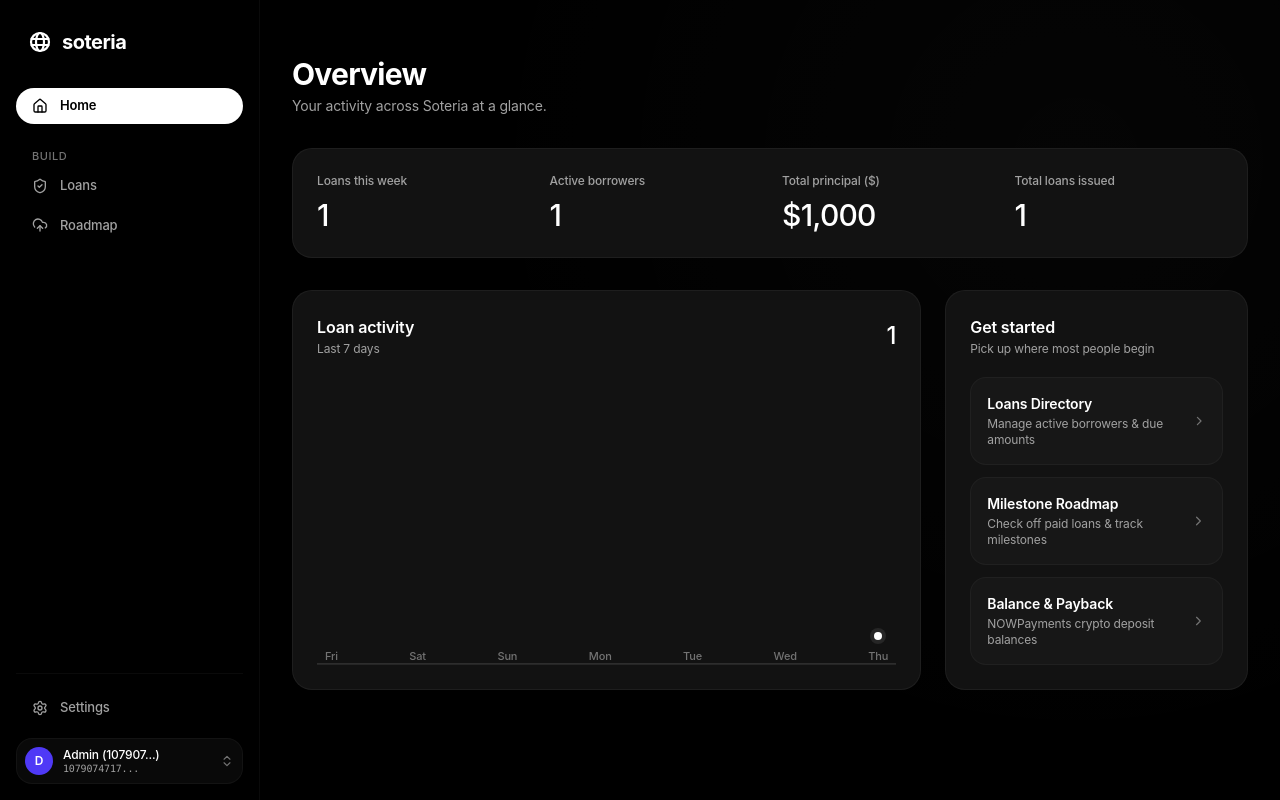
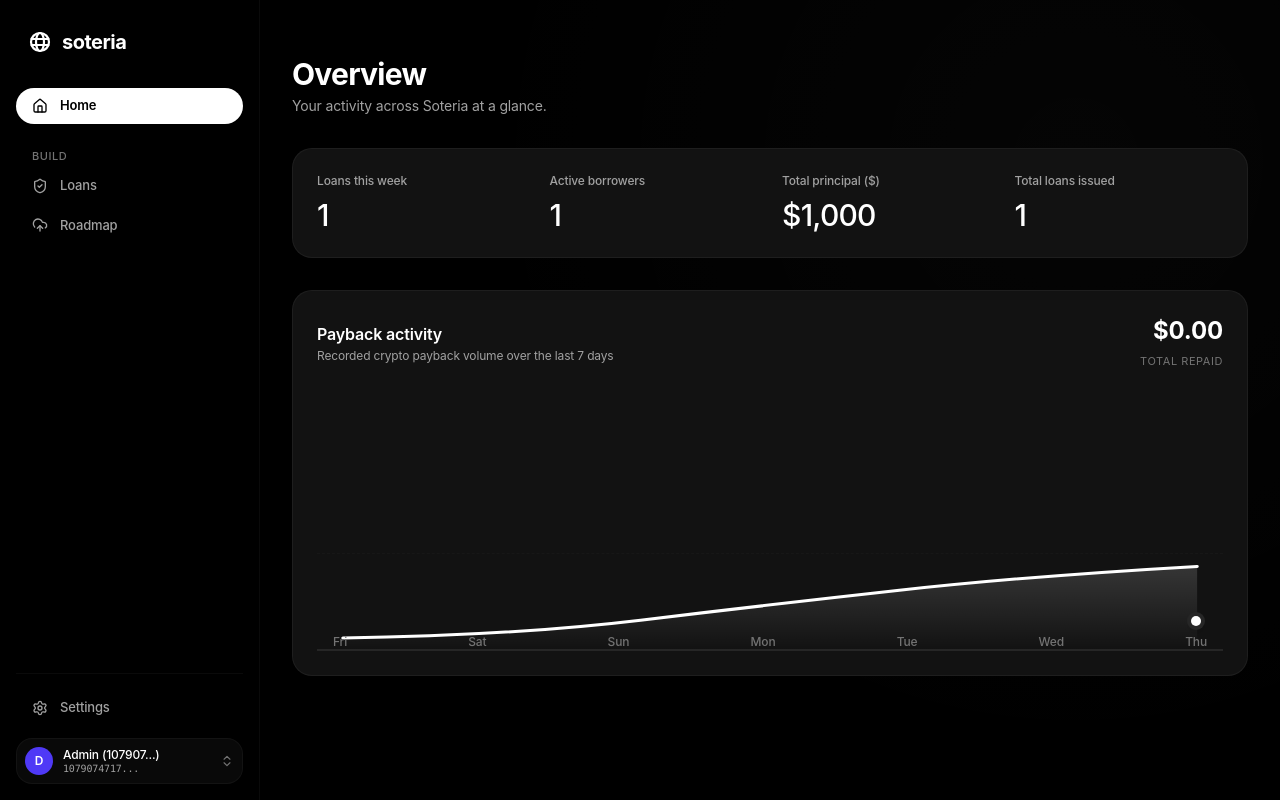
Before and after one commit to Sotarium/sotarium-dashboard, a Next.js app: page / in a window 1280 px wide. Built offline with nearby package versions, Linux system fonts and the light colour scheme.

Commit message:
Transform home graph into full-width Payback Activity graph, remove Get Started card

```diff
--- a/src/app/page.tsx
+++ b/src/app/page.tsx
@@ -2,8 +2,6 @@
 
 import { useState, useEffect } from 'react';
 import { Loan } from '@/lib/data';
-import Link from 'next/link';
-import { ChevronRight } from 'lucide-react';
 
 export default function OverviewPage() {
   const [loans, setLoans] = useState<Loan[]>([]);
@@ -17,6 +15,7 @@ export default function OverviewPage() {
 
   const totalPrincipal = loans.reduce((acc, l) => acc + l.principal, 0);
   const totalRepaid = loans.reduce((acc, l) => acc + l.repaidAmount, 0);
+  const totalOutstanding = loans.reduce((acc, l) => acc + (l.totalDue - l.repaidAmount), 0);
   const activeLoans = loans.filter((l) => l.status === 'active').length;
   const totalLoansCount = loans.length;
 
@@ -50,80 +49,61 @@ export default function OverviewPage() {
         </div>
       </div>
 
-      {/* Main Grid: Chart & Get Started List */}
-      <div className="grid grid-cols-1 lg:grid-cols-3 gap-6">
-        {/* Left Card: Activity Chart Area */}
-        <div className="lg:col-span-2 soteria-card p-6 flex flex-col justify-between min-h-[300px]">
-          <div>
+      {/* Full Width Payback Activity Graph Container */}
+      <div className="soteria-card p-6 space-y-6">
         <div className="flex items-center justify-between">
           <div>
-                <h3 className="text-base font-semibold text-white">Loan activity</h3>
-                <p className="text-xs text-neutral-400 mt-0.5">Last 7 days</p>
+            <h3 className="text-base font-semibold text-white">Payback activity</h3>
+            <p className="text-xs text-neutral-400 mt-0.5">Recorded crypto payback volume over the last 7 days</p>
           </div>
-              <div className="text-2xl font-medium text-white">{activeLoans}</div>
+          <div className="text-right">
+            <div className="text-2xl font-bold text-white">${totalRepaid.toFixed(2)}</div>
+            <span className="text-[11px] text-neutral-500 uppercase tracking-wider">Total Repaid</span>
           </div>
         </div>
 
-          {/* Minimal Line Chart Representation */}
-          <div className="h-44 w-full flex flex-col justify-end pt-6">
-            <div className="w-full border-b border-neutral-800 relative h-32 flex items-end">
-              {/* Subtle line graph baseline */}
-              <div className="absolute inset-x-0 bottom-0 h-px bg-neutral-700/60" />
-              <div className="w-full flex justify-between items-end px-2">
+        {/* Minimalist Line Chart Area */}
+        <div className="h-64 w-full flex flex-col justify-end pt-8">
+          <div className="w-full border-b border-neutral-800 relative h-48 flex items-end">
+            {/* Horizontal baseline and grid line */}
+            <div className="absolute inset-x-0 bottom-0 h-px bg-neutral-800" />
+            <div className="absolute inset-x-0 bottom-24 h-px border-b border-dashed border-neutral-900" />
+
+            {/* SVG Trend Line */}
+            <svg className="w-full h-full overflow-visible absolute inset-0" preserveAspectRatio="none" viewBox="0 0 700 160">
+              <defs>
+                <linearGradient id="paybackGradient" x1="0" y1="0" x2="0" y2="1">
+                  <stop offset="0%" stopColor="#ffffff" stopOpacity="0.15" />
+                  <stop offset="100%" stopColor="#ffffff" stopOpacity="0.0" />
+                </linearGradient>
+              </defs>
+              <path
+                d="M 20 150 Q 150 148, 250 135 T 450 110 T 680 90"
+                fill="none"
+                stroke="#ffffff"
+                strokeWidth="2.5"
+                strokeLinecap="round"
+              />
+              <path
+                d="M 20 150 Q 150 148, 250 135 T 450 110 T 680 90 L 680 160 L 20 160 Z"
+                fill="url(#paybackGradient)"
+              />
+            </svg>
+
+            {/* Days on X Axis */}
+            <div className="w-full flex justify-between items-end px-4 z-10 relative">
               {['Fri', 'Sat', 'Sun', 'Mon', 'Tue', 'Wed', 'Thu'].map((day, idx) => (
                 <div key={day} className="flex flex-col items-center gap-2">
                   {idx === 6 && (
-                      <div className="w-2 h-2 rounded-full bg-white shadow-sm ring-4 ring-neutral-800" />
+                    <div className="w-2.5 h-2.5 rounded-full bg-white shadow-md ring-4 ring-neutral-800" />
                   )}
-                    <span className="text-[11px] text-neutral-500 font-medium">{day}</span>
+                  <span className="text-xs text-neutral-500 font-medium">{day}</span>
                 </div>
               ))}
             </div>
           </div>
         </div>
       </div>
-
-        {/* Right Card: Get Started / Quick Actions */}
-        <div className="soteria-card p-6 flex flex-col">
-          <h3 className="text-base font-semibold text-white">Get started</h3>
-          <p className="text-xs text-neutral-400 mt-0.5 mb-5">Pick up where most people begin</p>
-
-          <div className="space-y-3 flex-1">
-            <Link
-              href="/loans"
-              className="p-4 rounded-2xl bg-[#171717] hover:bg-[#1f1f1f] border border-white/[0.04] transition-all flex items-center justify-between group"
-            >
-              <div>
-                <h4 className="text-sm font-semibold text-white group-hover:text-neutral-100">Loans Directory</h4>
-                <p className="text-xs text-neutral-400 mt-0.5">Manage active borrowers & due amounts</p>
-              </div>
-              <ChevronRight className="w-4 h-4 text-neutral-500 group-hover:text-white transition-colors" />
-            </Link>
-
-            <Link
-              href="/roadmap"
-              className="p-4 rounded-2xl bg-[#171717] hover:bg-[#1f1f1f] border border-white/[0.04] transition-all flex items-center justify-between group"
-            >
-              <div>
-                <h4 className="text-sm font-semibold text-white group-hover:text-neutral-100">Milestone Roadmap</h4>
-                <p className="text-xs text-neutral-400 mt-0.5">Check off paid loans & track milestones</p>
-              </div>
-              <ChevronRight className="w-4 h-4 text-neutral-500 group-hover:text-white transition-colors" />
-            </Link>
-
-            <Link
-              href="/billing"
-              className="p-4 rounded-2xl bg-[#171717] hover:bg-[#1f1f1f] border border-white/[0.04] transition-all flex items-center justify-between group"
-            >
-              <div>
-                <h4 className="text-sm font-semibold text-white group-hover:text-neutral-100">Balance & Payback</h4>
-                <p className="text-xs text-neutral-400 mt-0.5">NOWPayments crypto deposit balances</p>
-              </div>
-              <ChevronRight className="w-4 h-4 text-neutral-500 group-hover:text-white transition-colors" />
-            </Link>
-          </div>
-        </div>
-      </div>
     </div>
   );
 }
```
Lines whose indentation alone changed are shown as unchanged.
